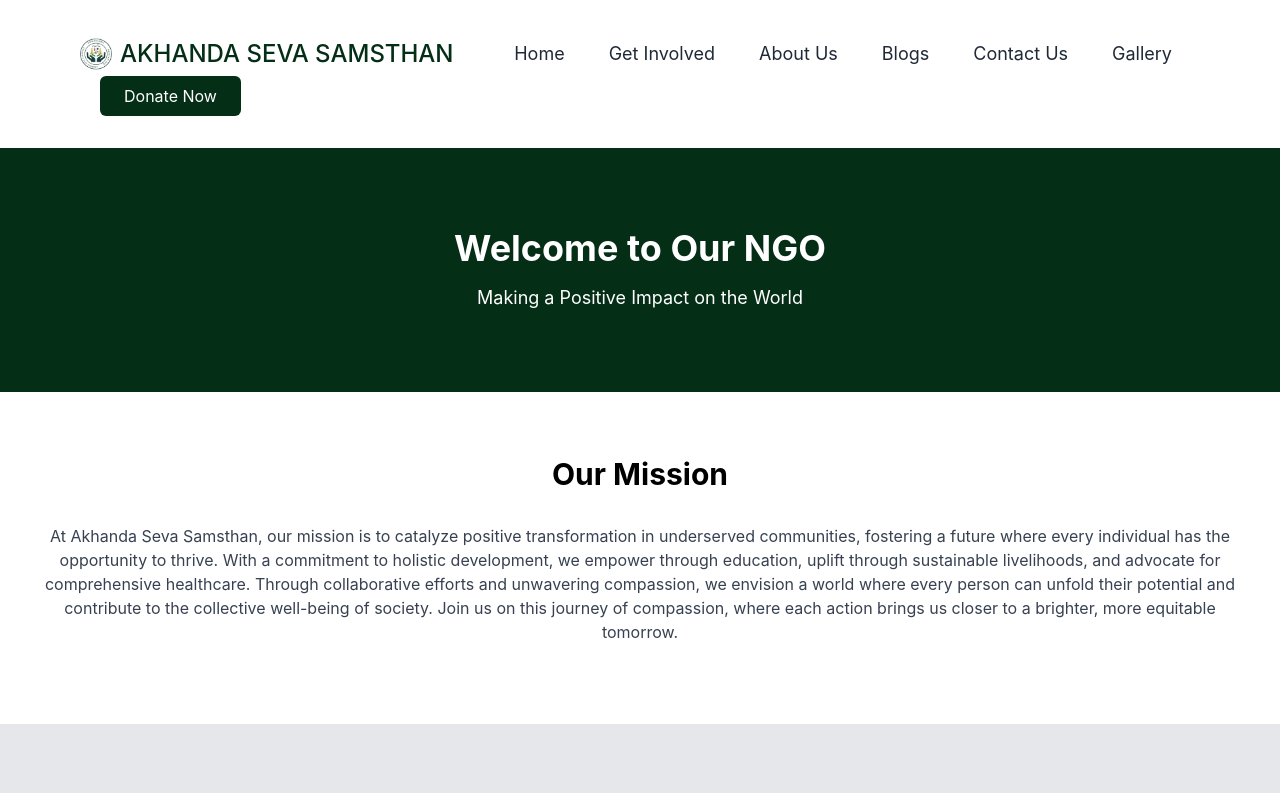
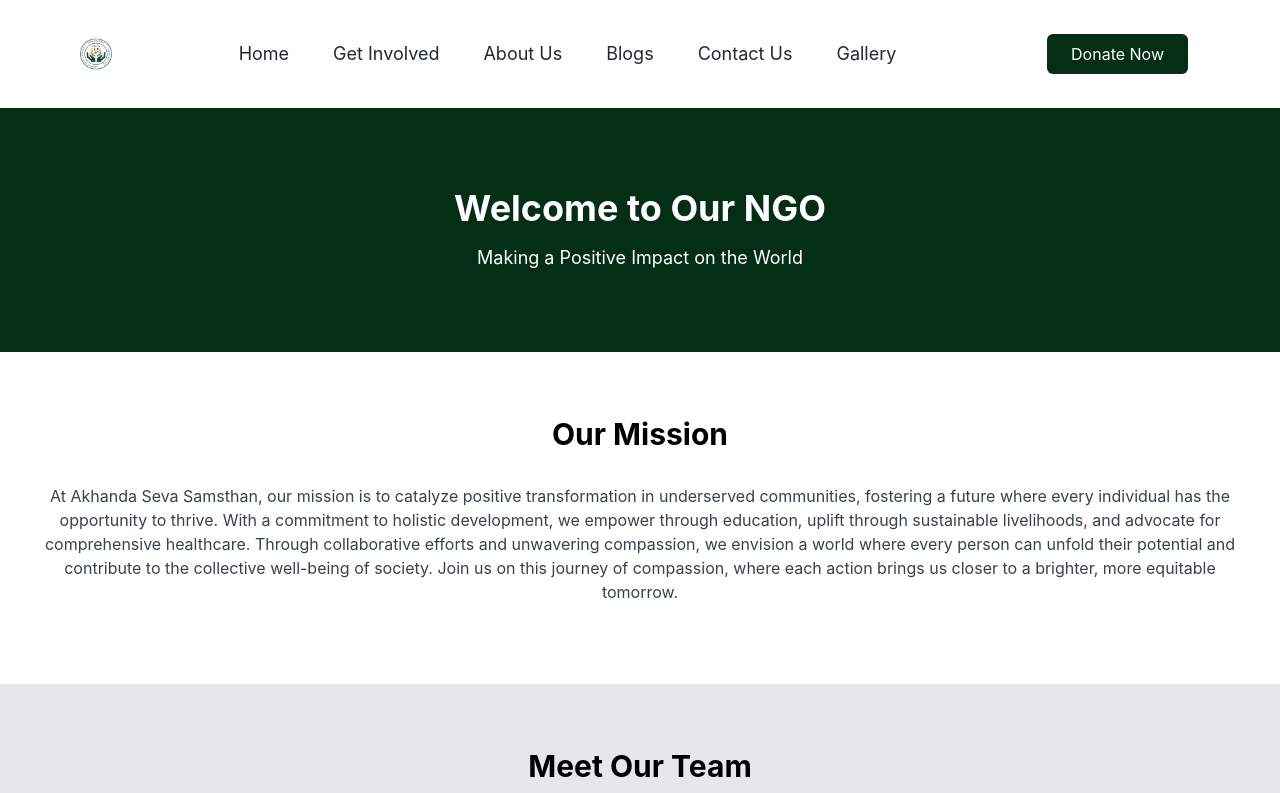
Before and after one commit to ddileep01/assngo-website, a Next.js app: page /about in a window 1280 px wide. Shown: the top 793 px of the page. Built offline with nearby package versions, Linux system fonts and the light colour scheme.

Commit message:
refactor: reverting navbar changes

```diff
--- a/components/navbar.js
+++ b/components/navbar.js
@@ -1,5 +1,4 @@
 import Link from "next/link";
-// import ThemeChanger from "./DarkSwitch";
 import Image from "next/image";
 import { Disclosure } from "@headlessui/react";
 
@@ -12,7 +11,6 @@ const Navbar = () => {
     { label: "Contact Us", link: "/contact" },
     { label: "Gallery", link: "/gallery" },
   ];
-  // const navigation = ["Home", "Get Involved", "About Us", "Contact Us", "Blog"];
 
   return (
     <div className="w-full">
@@ -33,7 +31,7 @@ const Navbar = () => {
                         className="w-8"
                       />
                     </span>
-                    <span className="hidden lg:block"><p className="text-green-950">AKHANDA SEVA SAMSTHAN</p></span>
+                    <span></span>
                   </span>
                 </Link>
 
@@ -86,12 +84,13 @@ const Navbar = () => {
           )}
         </Disclosure>
 
-        {/* Menu for larger screens */}
-        <ul className="hidden items-center justify-end flex-1 pt-6 list-none lg:flex lg:pt-0 lg:flex-row">
+        {/* menu  */}
+        <div className="hidden text-center lg:flex lg:items-center">
+          <ul className="items-center justify-end flex-1 pt-6 list-none lg:pt-0 lg:flex">
             {navigation.map((item, index) => (
               <li className="mr-3 nav__item" key={index}>
                 <Link
-                href={item.link}
+                  href={item.link} // Use the link property in each item
                   className="inline-block px-4 py-2 text-lg font-normal text-gray-800 no-underline rounded-md dark:text-gray-200 hover:text-green-950 focus:text-green-950 focus:bg-green-100 focus:outline-none dark:focus:bg-gray-800"
                 >
                   {item.label}
@@ -99,8 +98,8 @@ const Navbar = () => {
               </li>
             ))}
           </ul>
+        </div>
 
-        {/* Donate Now button for larger screens */}
         <div className="hidden mr-3 space-x-4 lg:flex nav__item">
           <Link
             href="/donation"
```
Lines whose indentation alone changed are shown as unchanged.
